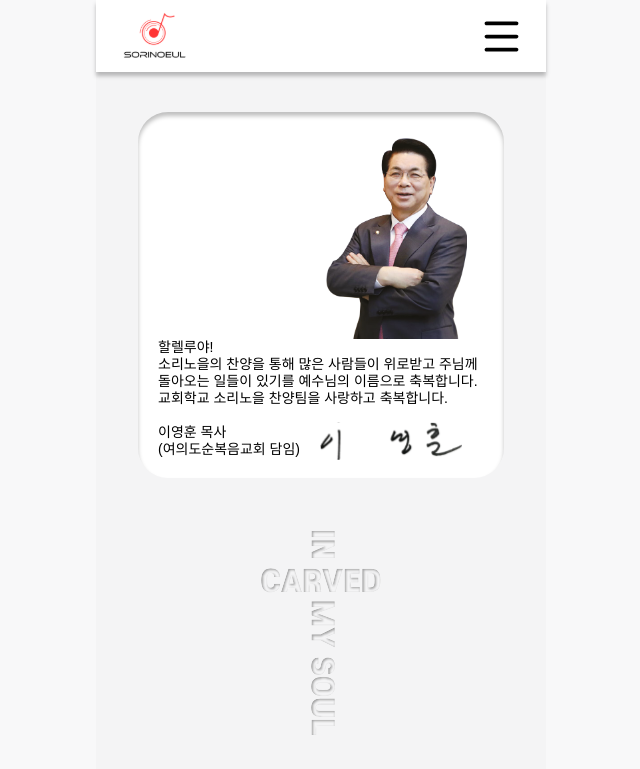
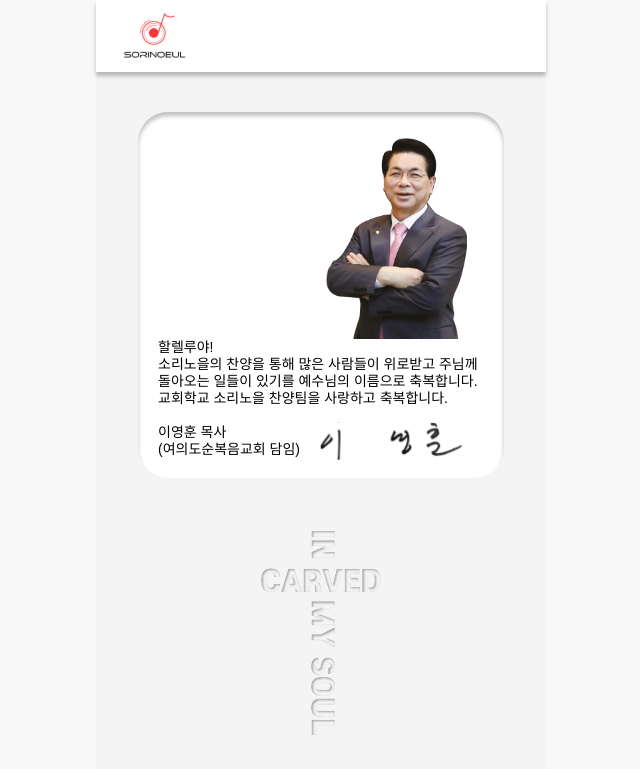
Before and after one commit to rninzi/sorinoeul, a React (Create React App) app: page / in a window 1280 px wide. Shown: the top 769 px of the page, without its empty margins (319-959 px from the left). Built offline with nearby package versions, Linux system fonts and the light colour scheme; a web font is replaced by a local one.

Commit message:
feat: delete menu icon

```diff
--- a/src/components/Header.tsx
+++ b/src/components/Header.tsx
@@ -1,12 +1,10 @@
 import styled from 'styled-components';
 import { ReactComponent as LogoSvg } from '../assets/images/logo.svg';
-import { ReactComponent as MenuSvg } from '../assets/icons/menu-icon.svg';
 
 export const Header = () => {
   return (
     <Container>
       <Logo />
-      <Menu />
     </Container>
   );
 };
@@ -28,7 +26,3 @@ const Container = styled.div`
 const Logo = styled(LogoSvg)`
   cursor: pointer;
 `;
-
-const Menu = styled(MenuSvg)`
-  cursor: pointer;
-`;
```
